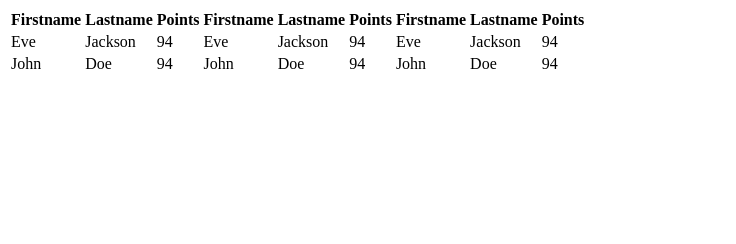
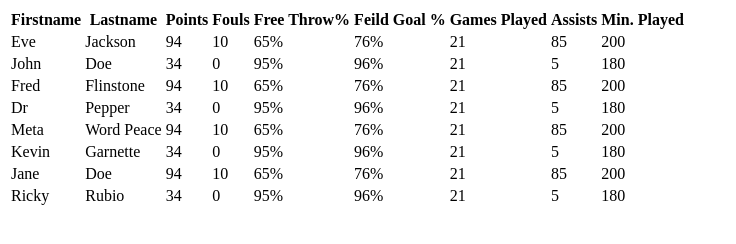
Before and after one commit to jronnen7/Responsive-Tables, a plain HTML site: page index.html in a window 1280 px wide. Shown: the whole page, without its empty margins (0-736 px from the left). Drawn offline with Linux system fonts and the light colour scheme.

Commit message:
updates now responds need to add arrows yet

```diff
--- a/index.html
+++ b/index.html
@@ -21,37 +21,103 @@
 <table id="t01">
 <tbody>
   <tr>
-    <th data-priority="10">Firstname</th>
-    <th data-priority="7">Lastname</th>
+    <th data-priority="1">Firstname</th>
+    <th data-priority="1">Lastname</th>
     <th data-priority="2">Points</th>
-    <th data-priority="4">Firstname</th>
-    <th data-priority="6">Lastname</th>
-    <th data-priority="10">Points</th>
-    <th data-priority="10">Firstname</th>
-    <th data-priority="5">Lastname</th>
-    <th data-priority="4">Points</th>
+    <th data-priority="4">Fouls</th>
+    <th data-priority="6">Free Throw%</th>
+    <th data-priority="7">Feild Goal %</th>
+    <th data-priority="20">Games Played</th>
+    <th data-priority="15">Assists</th>
+    <th data-priority="10">Min. Played</th>
   </tr>
   <tr>
     <td><div>Eve</div></td>
     <td><div>Jackson</div></td>
     <td><div>94</div></td>
-    <td><div>Eve</div></td>
-    <td><div>Jackson</div></td>
-    <td><div>94</div></td>
-    <td><div>Eve</div></td>
-    <td><div>Jackson</div></td>
-    <td><div>94</div></td>
+    <td><div>10</div></td>
+    <td><div>65%</div></td>
+    <td><div>76%</div></td>
+    <td><div>21</div></td>
+    <td><div>85</div></td>
+    <td><div>200</div></td>
   </tr>
   <tr>
     <td><div>John</div></td>
     <td><div>Doe</div></td>
+    <td><div>34</div></td>
+    <td><div>0</div></td>
+    <td><div>95%</div></td>
+    <td><div>96%</div></td>
+    <td><div>21</div></td>
+    <td><div>5</div></td>
+    <td><div>180</div></td>
+  </tr>
+  <tr>
+    <td><div>Fred</div></td>
+    <td><div>Flinstone</div></td>
     <td><div>94</div></td>
-    <td><div>John</div></td>
+    <td><div>10</div></td>
+    <td><div>65%</div></td>
+    <td><div>76%</div></td>
+    <td><div>21</div></td>
+    <td><div>85</div></td>
+    <td><div>200</div></td>
+  </tr>
+  <tr>
+    <td><div>Dr</div></td>
+    <td><div>Pepper</div></td>
+    <td><div>34</div></td>
+    <td><div>0</div></td>
+    <td><div>95%</div></td>
+    <td><div>96%</div></td>
+    <td><div>21</div></td>
+    <td><div>5</div></td>
+    <td><div>180</div></td>
+  </tr>
+  <tr>
+    <td><div>Meta</div></td>
+    <td><div>Word Peace</div></td>
+    <td><div>94</div></td>
+    <td><div>10</div></td>
+    <td><div>65%</div></td>
+    <td><div>76%</div></td>
+    <td><div>21</div></td>
+    <td><div>85</div></td>
+    <td><div>200</div></td>
+  </tr>
+  <tr>
+    <td><div>Kevin</div></td>
+    <td><div>Garnette</div></td>
+    <td><div>34</div></td>
+    <td><div>0</div></td>
+    <td><div>95%</div></td>
+    <td><div>96%</div></td>
+    <td><div>21</div></td>
+    <td><div>5</div></td>
+    <td><div>180</div></td>
+  </tr>
+  <tr>
+    <td><div>Jane</div></td>
     <td><div>Doe</div></td>
     <td><div>94</div></td>
-    <td><div>John</div></td>
-    <td><div>Doe</div></td>
-    <td><div>94</div></td>
+    <td><div>10</div></td>
+    <td><div>65%</div></td>
+    <td><div>76%</div></td>
+    <td><div>21</div></td>
+    <td><div>85</div></td>
+    <td><div>200</div></td>
+  </tr>
+  <tr>
+    <td><div>Ricky</div></td>
+    <td><div>Rubio</div></td>
+    <td><div>34</div></td>
+    <td><div>0</div></td>
+    <td><div>95%</div></td>
+    <td><div>96%</div></td>
+    <td><div>21</div></td>
+    <td><div>5</div></td>
+    <td><div>180</div></td>
   </tr>
 </tbody>
 </table>
--- a/responsive-tables.js
+++ b/responsive-tables.js
@@ -11,7 +11,7 @@ function ResponsiveTables() {
 function ResponsiveTable(table) {
 
 	this.table = table;
-
+	this.margin=10;
 	this.UpdateRows();
 	this.tableHead = this.tableRows[0];
 
@@ -105,7 +105,7 @@ ResponsiveTable.prototype.WidthOfNextColumn = function () {
 }
 
 ResponsiveTable.prototype.ShouldShrink = function () {
-	return window.innerWidth < this.table.clientWidth;
+	return window.innerWidth - this.margin < this.table.clientWidth;
 }
 
 ResponsiveTable.prototype.ShouldExpand = function () {
@@ -212,7 +212,7 @@ ResponsiveTable.prototype.AddToDisplay = function (columns) {
 	for(var i=0;i<this.tableRows.length;i++) {
 		if(!this.IsGeneratedRow(i)) {
 			if(this.tableRows[i].children.length == this.currentPosistion) {
-				this.tableRows[i].append(columns[j]);
+				this.tableRows[i].appendChild(columns[j]);
 				//this.table.children[0].append(genTr);
 			} else {
 				this.tableRows[i].insertBefore(columns[j], this.tableRows[i].children[this.currentPosistion]);
```
Also changed, not shown: 2 other files.
